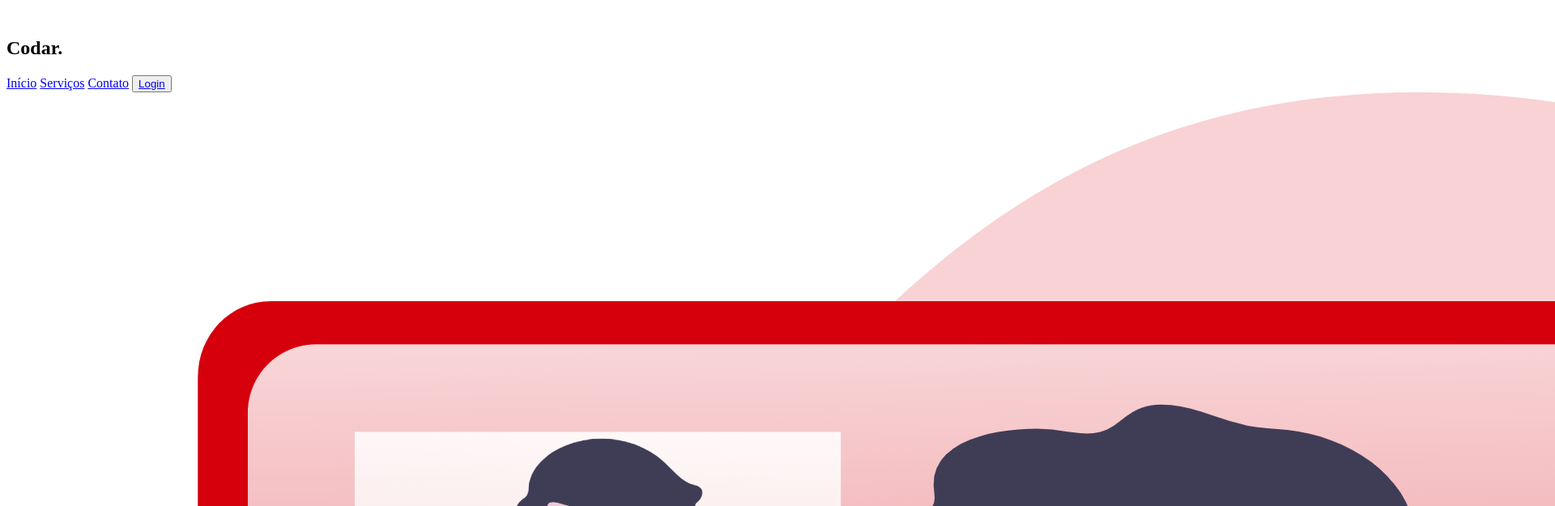
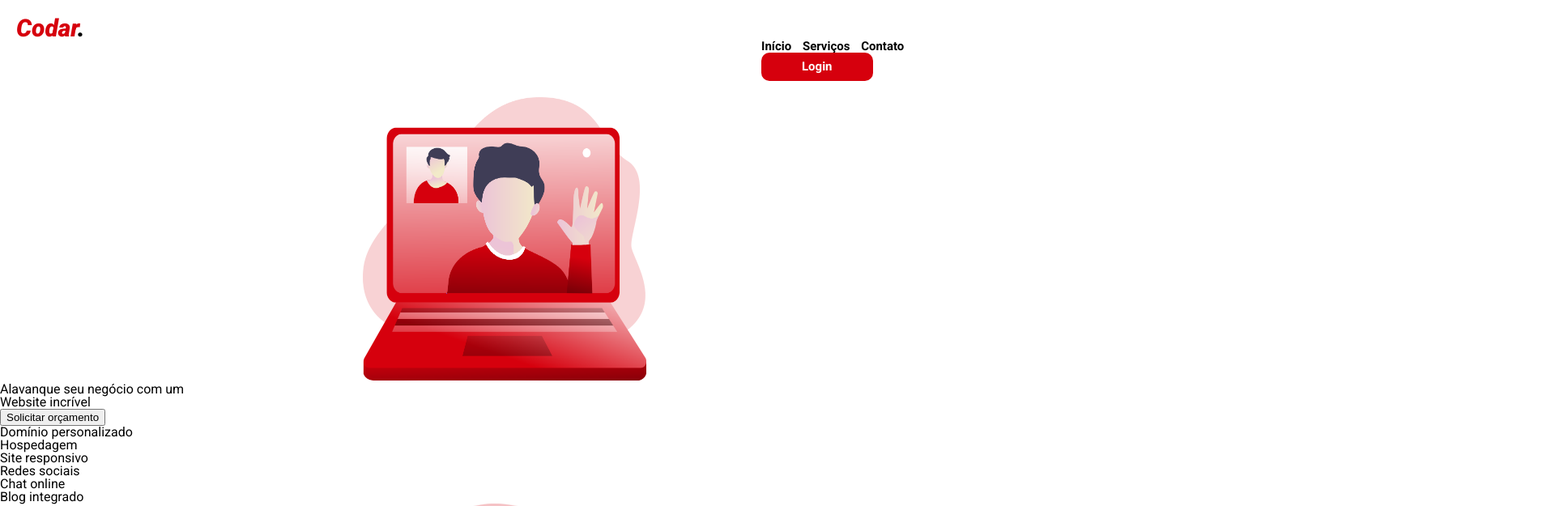
Before and after one commit to renatolhp07/codar, a plain HTML site: page index.html in a window 1280 px wide. Shown: the top 625 px of the page at 81% size, 1920 px wide, since content can reach past the window. Drawn offline with Linux system fonts and the light colour scheme.

Commit message:
Concluindo o arquivo HTML e iniciando a aplicação dos estilos com CSS

```diff
--- a/index.html
+++ b/index.html
@@ -6,21 +6,22 @@
 
         <meta charset="UTF-8">
         <meta name="viewport" content="width=device-width, initial-scale=1.0">
+        <meta name="description" content="Página criada para o desafio Codar do DevChallenge">
         <title>Codar</title>
+        <link rel="stylesheet" href="reset.css">
         <link rel="stylesheet" href="style.css">
 
     </head>
 
+    <STYLE>A {text-decoration: none} </STYLE>
     <body>
-
         <header>
+            <div class="codar"><b>Codar<span>.</span></div></b>
             <nav>
-                <img>
-                <h1>Codar.</h1><p></p>
                 <a href="#">Início</a>
-                <a href="#"><a href="#">Serviços</a>
+                <a href="#">Serviços</a>
                 <a href="#">Contato</a>
-                <button><a href="#">Login</a></button>
+                <a href="#" class="login"><b>Login</b></a>
             </nav>
         </header>
 
@@ -30,7 +31,7 @@
                 <img src="assets/video_call.png">
                 <p>Alavanque seu negócio com um</p>
                 <p>Website incrível</p>
-                <button name="solicitar-orcamento">Solicitar orçamento</button>
+                <button class="orcamento">Solicitar orçamento</button>
             </section>
 
             <section>
@@ -96,6 +97,7 @@
             </div>
 
             <div class="redes-sociais">
+                <h2>Redes sociais</h2>
                 <i class="fab fa-facebook-square icons"></i>
                 <i class="fab fa-twitter-square icons"></i>
                 <i class="fab fa-instagram icons"></i>
@@ -104,6 +106,4 @@
 
     </body>
 
-
-
 </html>
--- /dev/null
+++ b/reset.css
@@ -0,0 +1,49 @@
+
+/* http://meyerweb.com/eric/tools/css/reset/
+   v2.0 | 20110126
+   License: none (public domain)
+*/
+
+html, body, div, span, applet, object, iframe,
+h1, h2, h3, h4, h5, h6, p, blockquote, pre,
+a, abbr, acronym, address, big, cite, code,
+del, dfn, em, img, ins, kbd, q, s, samp,
+small, strike, strong, sub, sup, tt, var,
+b, u, i, center,
+dl, dt, dd, ol, ul, li,
+fieldset, form, label, legend,
+table, caption, tbody, tfoot, thead, tr, th, td,
+article, aside, canvas, details, embed,
+figure, figcaption, footer, header, hgroup,
+menu, nav, output, ruby, section, summary,
+time, mark, audio, video {
+	margin: 0;
+	padding: 0;
+	border: 0;
+	font-size: 100%;
+	font: inherit;
+	vertical-align: baseline;
+}
+/* HTML5 display-role reset for older browsers */
+article, aside, details, figcaption, figure,
+footer, header, hgroup, menu, nav, section {
+	display: block;
+}
+body {
+	line-height: 1;
+}
+ol, ul {
+	list-style: none;
+}
+blockquote, q {
+	quotes: none;
+}
+blockquote:before, blockquote:after,
+q:before, q:after {
+	content: '';
+	content: none;
+}
+table {
+	border-collapse: collapse;
+	border-spacing: 0;
+}
--- a/style.css
+++ b/style.css
@@ -1,20 +1,69 @@
-.menu {
-    font-family: Roboto;
-    font-size: 30px;
-    color: #000000;
-    font-style: italic;
-    position: relative;
-    width: 940px;
-    margin: 0;
+@import url('https://fonts.googleapis.com/css2?family=Roboto:ital,wght@0,400;0,700;1,900&display=swap');
+
+html {
+    font-family: 'Roboto';
 }
 
-.button-login{
-    font-family: Roboto;
+header {
+    position: relative;
+    padding: 20px 20px;
+}
+
+.codar {
+    color: #D6000D;
+    font-style: italic;
+    font-weight: bold;
     font-size: 30px;
+}
+
+span {
+    color: #000;
+    font-weight: bold;
+    font-size: 30px;
+}
+
+nav {
+    position: relative;
+    color: #000;
+    display: inline-block;
+    font-size: 15px;
+    font-weight: bold;
+    margin: 0 0 0 910px;
+}
+
+nav a {
+    position: relative;
+    color: #000;
+    margin: 0 0 0 10px;
+}
+
+.login {
+    position: relative;
+    -webkit-border-radius: 10px;
+    -moz-border-radius: 10px;
+    border-radius: 10px;
     color: #FFFFFF;
-    font-style: italic;
-    position: relative;
-    width: 940px;
-    height: 600px;
-    margin: 0;
+    font-size: 15px;
+    font-weight: bold;
+    padding: 10px 50px;
+    background-color: #D6000D;
+    text-decoration: none;
+    display: inline-block;
+    cursor: pointer;
+    text-align: center;
+ }
+
+ .login:hover {
+    background: #D6000D;
+    border: solid #D6000D 1px;
+    -webkit-border-radius: 10px;
+    -moz-border-radius: 10px;
+    border-radius: 10px;
+    text-decoration: none;
+ }
+
+img {
+    width: 350px;
+    height: 350px;
+    margin: 0 0 0 35%;
 }
```
